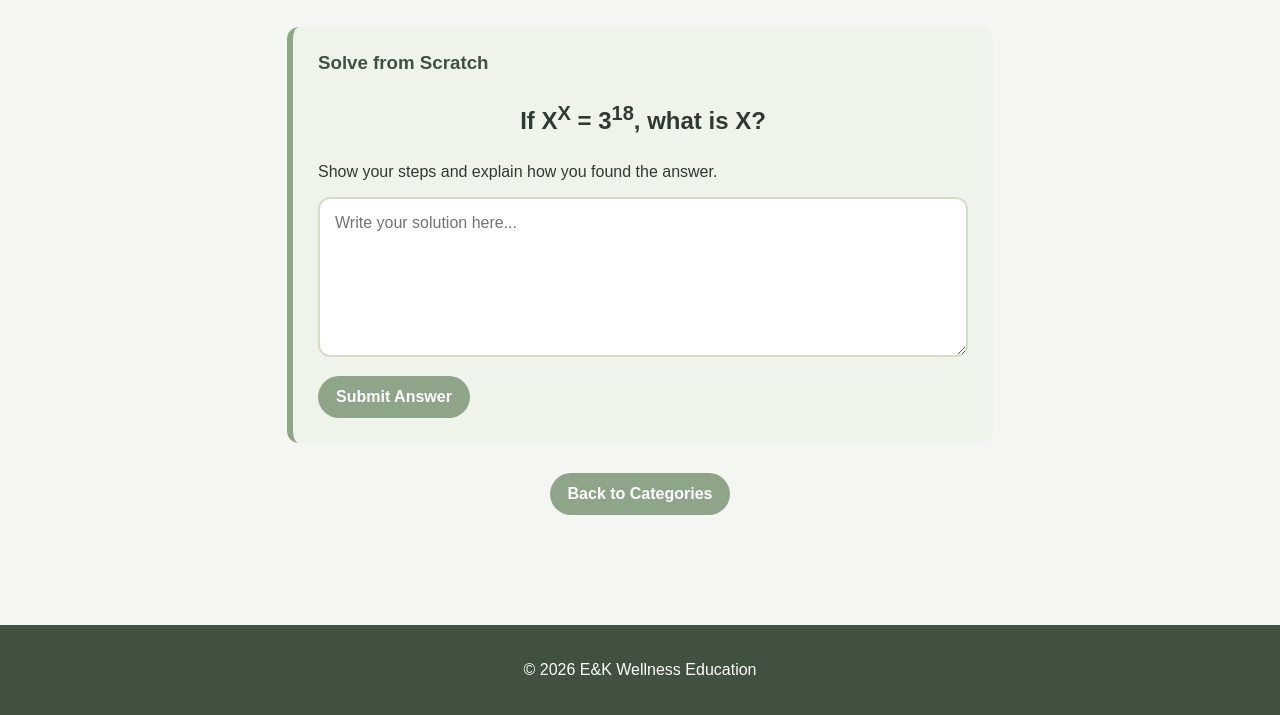
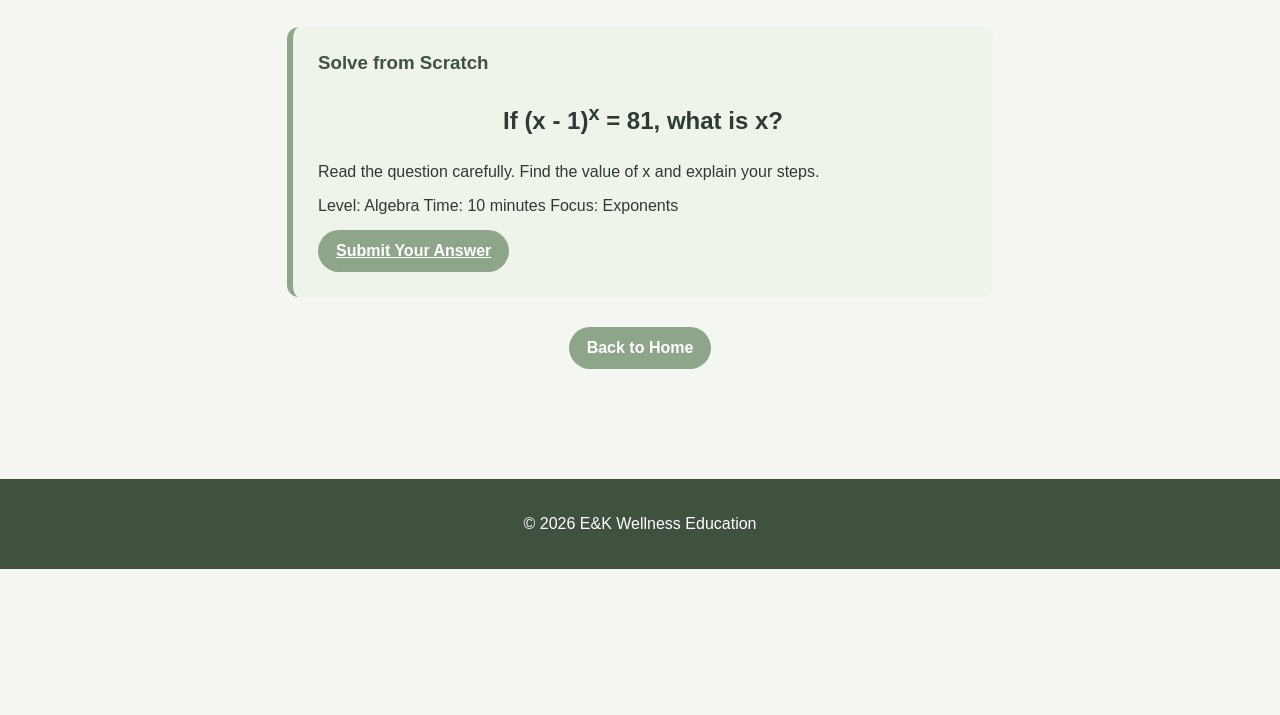
Before and after one commit to Iruneko/EKWellnessEducation, a plain HTML site: page math.html in a window 1280 px wide. Shown: the part 256-971 px from the top of the page. After the commit the page ends 825 px from the top, so only its background shows below. Drawn offline with Linux system fonts and the light colour scheme.

Commit message:
Add files via upload

```diff
--- /dev/null
+++ b/math-questions.json
@@ -0,0 +1,24 @@
+[
+  {
+    "date": "2026-06-01",
+    "dateLabel": "Today’s Challenge",
+    "title": "Solve from Scratch",
+    "questionHtml": "If X<sup>X</sup> = 3<sup>18</sup>, what is X?",
+    "instructionHtml": "Read the question carefully. The goal is not just to calculate 3<sup>18</sup>. Find the value of X and explain your steps.",
+    "level": "Algebra",
+    "time": "10 minutes",
+    "focus": "Exponents",
+    "teacherNote": "The answer and explanation will be posted on the Answer page after 2 days. Try solving the problem first before checking the answer."
+  },
+  {
+    "date": "2026-06-02",
+    "dateLabel": "Today’s Challenge",
+    "title": "Solve from Scratch",
+    "questionHtml": "If (x - 1)<sup>x</sup> = 81, what is x?",
+    "instructionHtml": "Read the question carefully. Find the value of x and explain your steps.",
+    "level": "Algebra",
+    "time": "10 minutes",
+    "focus": "Exponents",
+    "teacherNote": "The answer and explanation will be posted on the Answer page after 2 days. Try solving the problem first before checking the answer."
+  }
+]
--- a/math.html
+++ b/math.html
@@ -16,9 +16,10 @@
       <ul>
         <li><a href="index.html">Home</a></li>
         <li><a href="math.html">Math</a></li>
-        <li><a href="chemistry.html">Chemistry</a></li>
-        <li><a href="finance.html">Finance</a></li>
-        <li><a href="health.html">Health</a></li>
+        <li><a href="weekly-quiz.html">Weekly Quiz</a></li>
+        <li><a href="monthly-exam.html">Monthly Exam</a></li>
+        <li><a href="submit.html">Submit</a></li>
+        <li><a href="answer.html">Answers</a></li>
       </ul>
     </nav>
   </header>
@@ -27,37 +28,36 @@
 
     <section class="challenge-page">
       <h2>Math Daily Challenge</h2>
-      <p class="date-text">Today’s Challenge</p>
+      <p class="date-text" id="date-text">Today’s Challenge</p>
 
       <div class="quiz-box large-quiz">
-        <h3>Solve from Scratch</h3>
+        <h3 id="challenge-title">Loading...</h3>
 
-        <p class="math-question">
-          If X<sup>X</sup> = 3<sup>18</sup>, what is X?
+        <p class="math-question" id="math-question">
+          Loading today's question...
         </p>
 
-        <p>
-          Show your steps and explain how you found the answer.
+        <p id="instruction-text">
+          Please wait while the challenge loads.
         </p>
 
-        <textarea placeholder="Write your solution here..."></textarea>
+        <div class="info-row">
+          <span id="level-text">Level:</span>
+          <span id="time-text">Time:</span>
+          <span id="focus-text">Focus:</span>
+        </div>
 
-        <button type="button" class="submit-button" onclick="showAnswer()">
-          Submit Answer
-        </button>
+        <a href="submit.html" class="submit-button">Submit Your Answer</a>
       </div>
 
-      <div class="teacher-note" id="answer-key">
-        <h3>Answer Key</h3>
-
-        <p>
-          Since 9 = 3<sup>2</sup>, then
-          9<sup>9</sup> = (3<sup>2</sup>)<sup>9</sup> = 3<sup>18</sup>.
-          Therefore, X = 9.
+      <div class="teacher-note visible-note">
+        <h3>Teacher Note</h3>
+        <p id="teacher-note">
+          The answer and explanation will be posted on the Answer page after 2 days.
         </p>
       </div>
 
-      <a href="index.html" class="button">Back to Categories</a>
+      <a href="index.html" class="button">Back to Home</a>
     </section>
 
   </main>
@@ -67,9 +67,36 @@
   </footer>
 
   <script>
-    function showAnswer() {
-      document.getElementById("answer-key").style.display = "block";
-    }
+    fetch("math-questions.json")
+      .then(function(response) {
+        return response.json();
+      })
+      .then(function(questions) {
+        const today = new Date().toISOString().split("T")[0];
+
+        let todayQuestion = questions.find(function(item) {
+          return item.date === today;
+        });
+
+        if (!todayQuestion) {
+          todayQuestion = questions[questions.length - 1];
+        }
+
+        document.getElementById("date-text").textContent = todayQuestion.dateLabel;
+        document.getElementById("challenge-title").textContent = todayQuestion.title;
+        document.getElementById("math-question").innerHTML = todayQuestion.questionHtml;
+        document.getElementById("instruction-text").innerHTML = todayQuestion.instructionHtml;
+        document.getElementById("level-text").textContent = "Level: " + todayQuestion.level;
+        document.getElementById("time-text").textContent = "Time: " + todayQuestion.time;
+        document.getElementById("focus-text").textContent = "Focus: " + todayQuestion.focus;
+        document.getElementById("teacher-note").textContent = todayQuestion.teacherNote;
+      })
+      .catch(function(error) {
+        document.getElementById("challenge-title").textContent = "Challenge Not Available";
+        document.getElementById("math-question").textContent = "The math challenge could not be loaded.";
+        document.getElementById("instruction-text").textContent = "Please check that math-questions.json is in the same folder as math.html.";
+        console.error("Error loading math question:", error);
+      });
   </script>
 
 </body>
```
